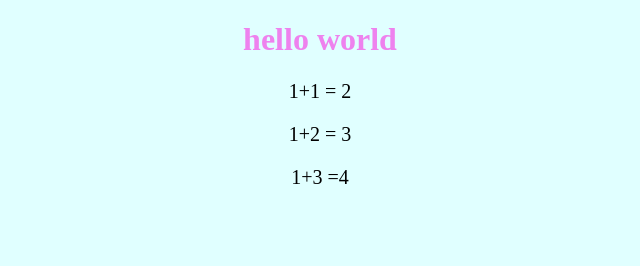
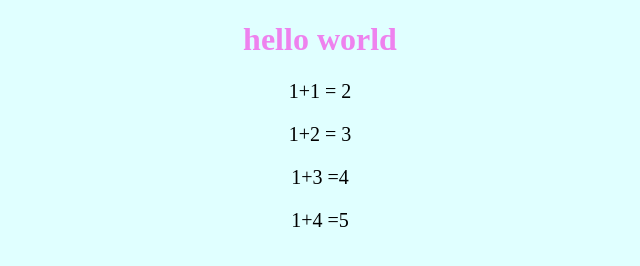
Before and after one commit to 32tony/Git-test-Remote, a plain HTML site: page index.html in a window 1280 px wide. Shown: the full height of the page, 320-960 px from the left. Drawn offline with Linux system fonts and the light colour scheme.

Commit message:
write 1+4 =5

```diff
--- a/index.html
+++ b/index.html
@@ -12,5 +12,6 @@
     <p>1+1 = 2</p>
     <p>1+2 = 3</p>
     <p>1+3  =4</p>
+    <p>1+4  =5</p>
 </body>
 </html>
```
